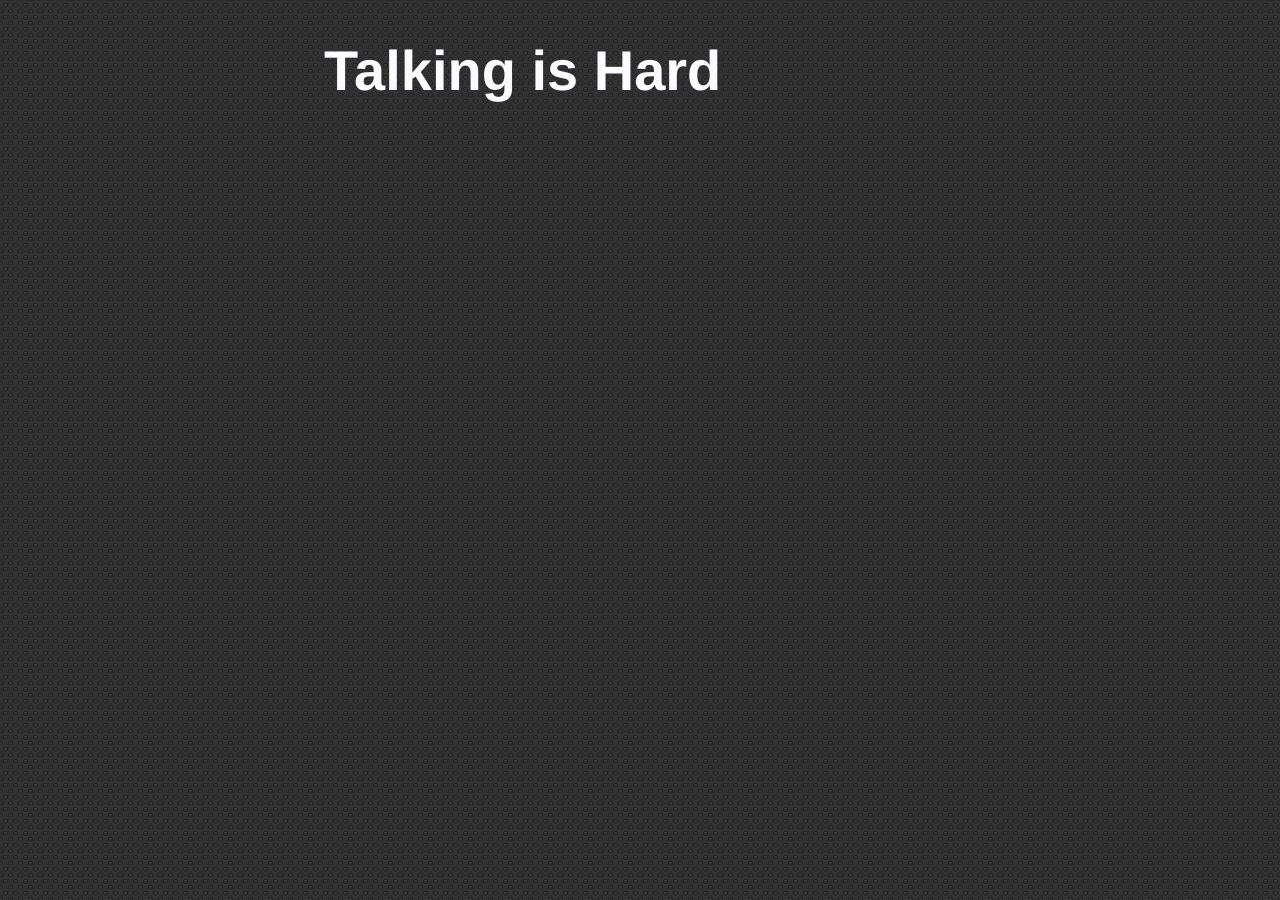
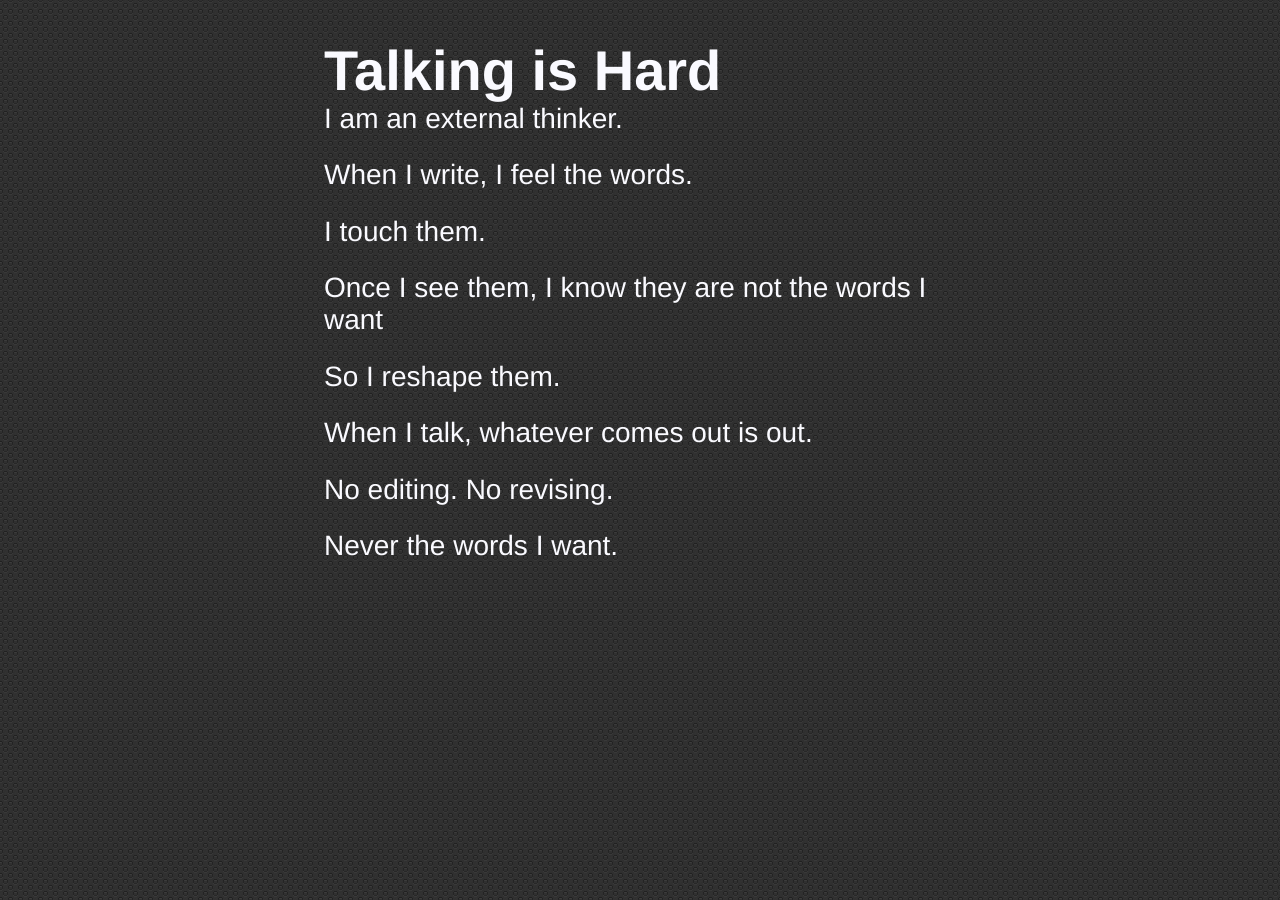
Before and after one commit to zspencer/www.zeespencer.com, a Jekyll site: the page built from musings/_posts/2011-12-30-talking-is-hard.markdown, in a window 1280 px wide. Built offline with Jekyll 4.4.1, drawn with Linux system fonts in a browser that asks for light colours.

Commit message:
published talking is hard

```diff
--- a/musings/_posts/2011-12-30-talking-is-hard.markdown
+++ b/musings/_posts/2011-12-30-talking-is-hard.markdown
@@ -3,3 +3,18 @@ layout: default
 title: Talking is Hard
 tags: [draft]
 ---
+I am an external thinker.
+
+When I write, I feel the words.
+
+I touch them.
+
+Once I see them, I know they are not the words I want
+
+So I reshape them.
+
+When I talk, whatever comes out is out.
+
+No editing. No revising.
+
+Never the words I want.
```
